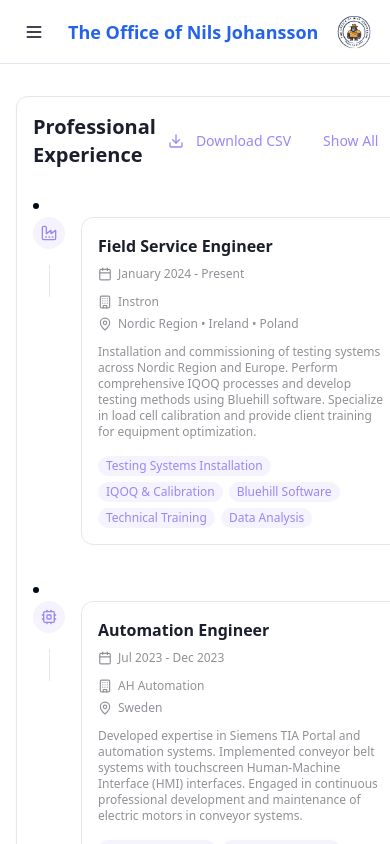
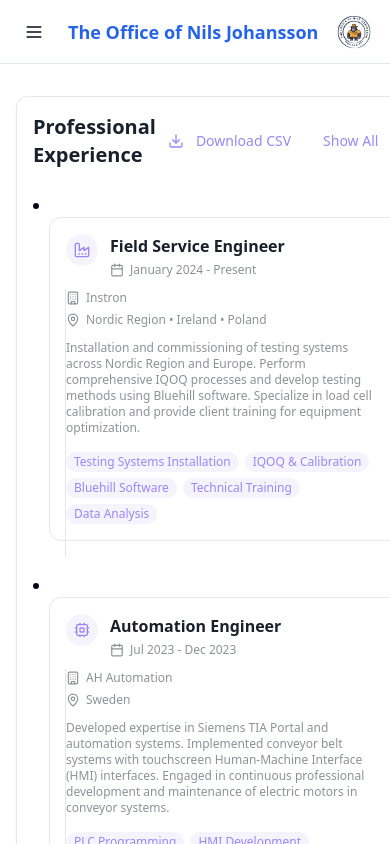
Before and after one commit to nj22az/blog, a React (Vite) app: page /experience in a window 390 px wide. Shown: the top 844 px of the page. Built offline with nearby package versions, Linux system fonts and the light colour scheme.

Commit message:
Refactor experience timeline mobile view
Adjusts the mobile layout of the experience timeline, potentially moving icons into cards and repositioning connecting lines for improved visual fit.

```diff
--- a/src/components/TimelineItem.tsx
+++ b/src/components/TimelineItem.tsx
@@ -53,19 +53,22 @@ const TimelineItem = ({
 
   return (
     <li className="relative mb-8 last:mb-0">
-      {/* Main container with proper mobile padding */}
-      <div className="flex flex-col md:flex-row gap-4 pl-12 pr-4 md:px-0">
-        {/* Timeline icon and line */}
-        <div className="absolute left-0 md:left-[calc(50%-20px)]">
-          {/* Vertical line */}
+      {/* Main container */}
+      <div className="md:flex md:justify-center">
+        {/* Content card wrapper */}
+        <div className="relative w-full md:w-[480px] pl-4 pr-4 md:px-0">
+          {/* Vertical timeline line */}
           {!isLast && (
-            <div className="absolute left-4 top-12 w-px h-full bg-gray-200" />
+            <div className="absolute left-8 md:left-1/2 top-[72px] md:top-full h-[calc(100%-56px)] md:h-8 w-px bg-gray-200" />
           )}
 
+          <div className="bg-white rounded-xl border border-gray-200 p-4 hover:shadow-md transition-shadow">
+            {/* Card header with icon */}
+            <div className="flex items-start gap-3 mb-3">
               {/* Icon button */}
               <div
                 id={containerId}
-            className="relative w-8 h-8 md:w-10 md:h-10"
+                className="relative w-8 h-8 md:w-10 md:h-10 shrink-0"
               >
                 <div className="absolute inset-[-4px] bg-white rounded-full" />
                 <button
@@ -83,31 +86,28 @@ const TimelineItem = ({
                   />
                 )}
               </div>
-        </div>
 
-        {/* Content card */}
-        <div className="w-full md:w-[calc(50%-40px)] md:ml-auto">
-          <div className="bg-white rounded-xl border border-gray-200 p-4 hover:shadow-md transition-shadow">
-            {/* Title */}
-            <h3 className="text-base font-semibold text-brand-dark mb-2">
+              {/* Title and Period */}
+              <div className="flex-1 min-w-0">
+                <h3 className="text-base font-semibold text-brand-dark mb-1">
                   {exp.title}
                 </h3>
-
-            {/* Period */}
-            <div className="flex items-center gap-1.5 text-xs text-neutral-gray mb-3">
+                <div className="flex items-center gap-1.5 text-xs text-neutral-gray">
                   <Icons.Calendar className="h-3.5 w-3.5 shrink-0" />
                   <span>{exp.period}</span>
+                </div>
+              </div>
             </div>
 
             {/* Company and Location */}
             <div className="flex flex-col gap-1.5 mb-3">
               <div className="flex items-center gap-1.5 text-xs text-neutral-gray">
                 <Icons.Building className="h-3.5 w-3.5 shrink-0" />
-                <span>{exp.company}</span>
+                <span className="truncate">{exp.company}</span>
               </div>
               <div className="flex items-center gap-1.5 text-xs text-neutral-gray">
                 <Icons.MapPin className="h-3.5 w-3.5 shrink-0" />
-                <span>{exp.location}</span>
+                <span className="truncate">{exp.location}</span>
               </div>
             </div>
 
```
Lines whose indentation alone changed are shown as unchanged.
